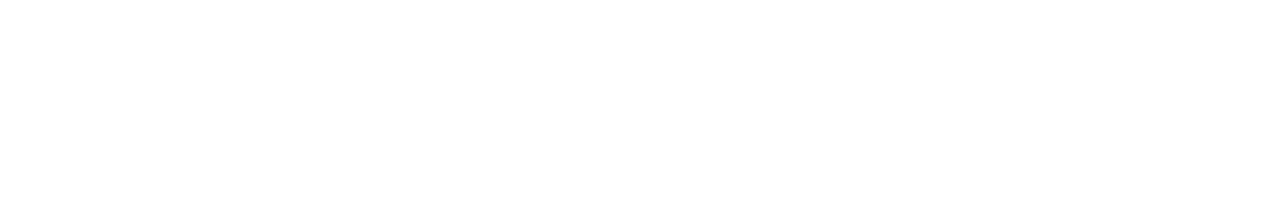
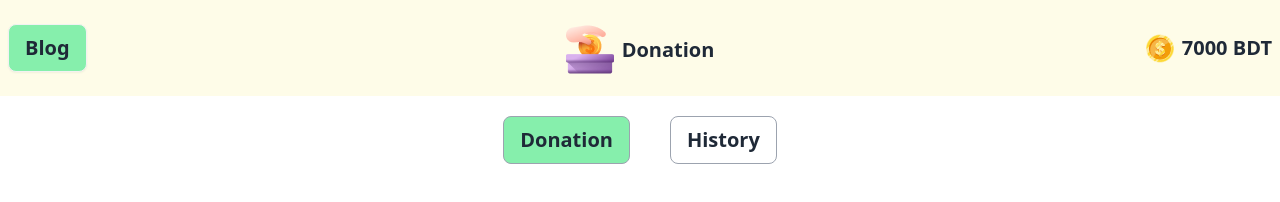
Before and after one commit to jubayerahmmad/donation-A4, a plain HTML site: page index.html in a window 1280 px wide. Drawn offline with nearby package versions, Linux system fonts and the light colour scheme.

Commit message:
header section done

```diff
--- a/index.html
+++ b/index.html
@@ -1,5 +1,5 @@
 <!DOCTYPE html>
-<html lang="en">
+<html lang="en" data-theme="light">
   <head>
     <meta charset="UTF-8" />
     <meta name="viewport" content="width=device-width, initial-scale=1.0" />
@@ -32,5 +32,56 @@
       };
     </script>
   </head>
-  <body></body>
+  <body class="m-0 p-0">
+    <header class="sticky z-50 top-0 w-full">
+      <nav class="bg-yellow-50 py-4">
+        <div class="navbar container mx-auto bg-base-500">
+          <div class="navbar-start">
+            <a class="btn bg-green-300 text-xl">Blog</a>
+          </div>
+          <div
+            class="navbar-center btn btn-ghost hidden lg:flex items-center gap-2"
+          >
+            <div class="logo">
+              <img src="./assets/logo.png" alt="" />
+            </div>
+            <div class="name">
+              <h1 class="text-xl font-bold">Donation</h1>
+            </div>
+          </div>
+          <div class="navbar-end flex items-center gap-2">
+            <div class="coin">
+              <img src="./assets/coin.png" alt="" />
+            </div>
+            <div class="amount text-xl font-bold">
+              <p><span>7000</span> BDT</p>
+            </div>
+          </div>
+        </div>
+      </nav>
+      <!-- banner section -->
+      <section class="banner bg-white">
+        <div class="container mx-auto">
+          <div
+            class="banner-content flex justify-center items-center gap-10 p-5"
+          >
+            <button
+              class="btn btn-ghost text-xl border-1 border-gray-400 bg-green-300"
+            >
+              Donation
+            </button>
+            <button class="btn btn-ghost text-xl border-1 border-gray-400">
+              History
+            </button>
+          </div>
+        </div>
+      </section>
+    </header>
+    <main>
+      <!-- donation cards -->
+      <section class="container mx-auto donation-cards">
+        <div class="cards-container"></div>
+      </section>
+    </main>
+  </body>
 </html>
```
Also changed, not shown: assets/coin.png (added), assets/feni.png (added), assets/logo.png (added), assets/noakhali.png (added), assets/quota-protest.png (added).
